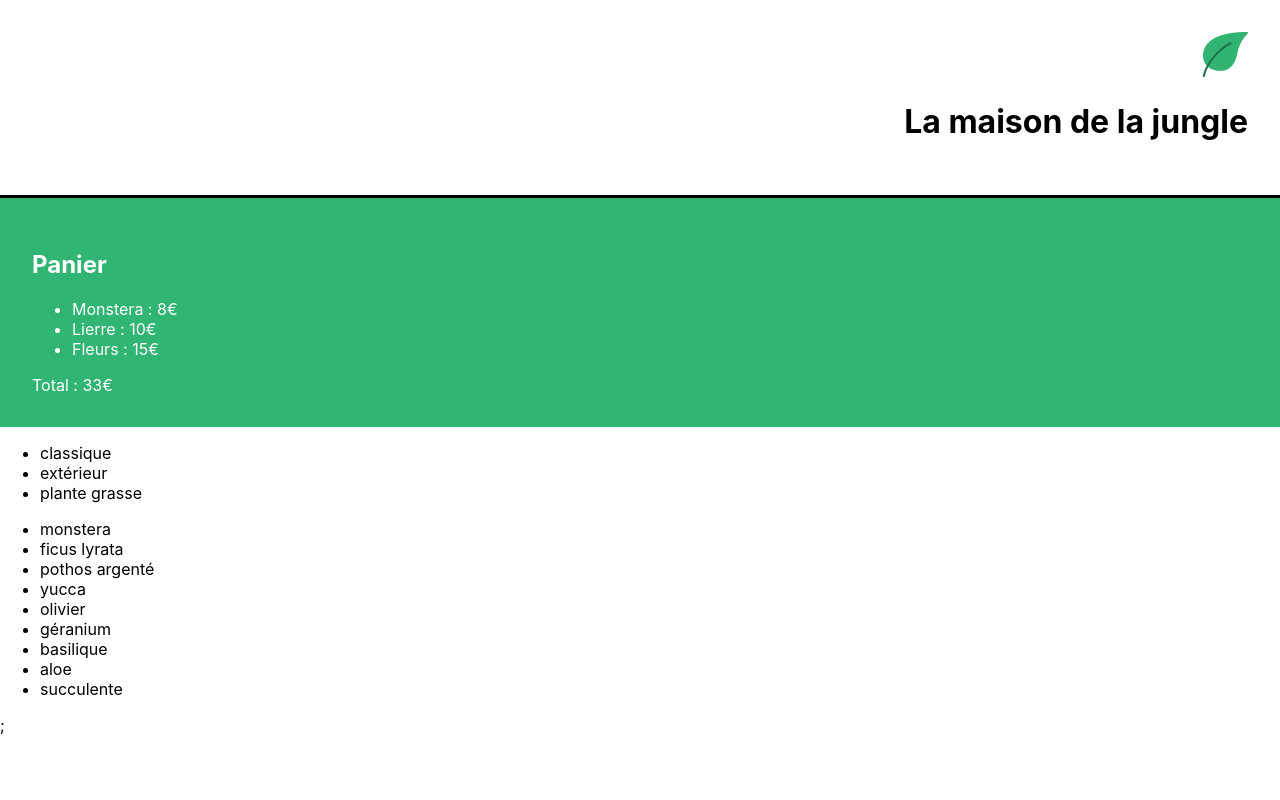
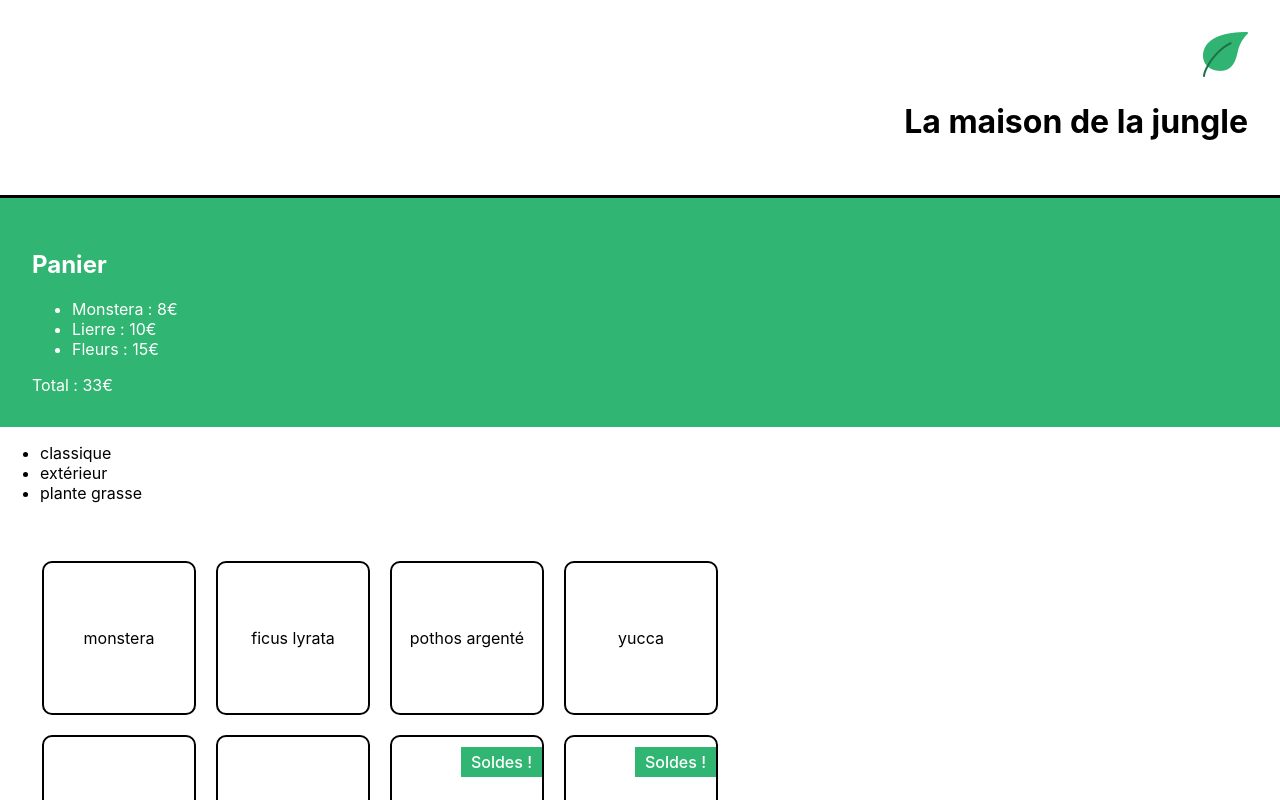
Before and after one commit to JB-Doffemont/React_practice, a React (Create React App) app in the folder react_shop/: page / in a window 1280 px wide. Shown: the top 800 px of the page. Built offline with nearby package versions, Linux system fonts and the light colour scheme.

Commit message:
soldes component + style

```diff
--- a/react_shop/src/components/ShoppingList.js
+++ b/react_shop/src/components/ShoppingList.js
@@ -1,4 +1,6 @@
 import { plantList } from "../data/plantList";
+import "../styles/shoppingList.css";
+import Soldes from "./Soldes";
 
 function ShoppingList() {
   // Recupération des catégories uniques du tableau d'objet
@@ -13,12 +15,8 @@
           </div>
         ))}
       </ul>
-      <ul>
-        {plantList.map((plant) => (
-          <div key={plant.id}>
-            <li>{plant.name}</li>
-          </div>
-        ))}
+      <ul className="lmj-plant-list">
+        <Soldes />
       </ul>
     </div>
   );
--- /dev/null
+++ b/react_shop/src/components/Soldes.js
@@ -0,0 +1,18 @@
+import { plantList } from "../data/plantList";
+
+function Soldes() {
+  return plantList.map((plant) => (
+    <div key={plant.id}>
+      <div>
+        <li className="lmj-plant-item">
+          {plant.name}
+          <div>
+            {plant.isSpecialOffer && <div className="lmj-sales">Soldes !</div>}
+          </div>
+        </li>
+      </div>
+    </div>
+  ));
+}
+
+export default Soldes;
--- a/react_shop/src/data/plantList.js
+++ b/react_shop/src/data/plantList.js
@@ -33,11 +33,13 @@
     name: "basilique",
     category: "extérieur",
     id: "7ie",
+    isSpecialOffer: true,
   },
   {
     name: "aloe",
     category: "plante grasse",
     id: "8fp",
+    isSpecialOffer: true,
   },
   {
     name: "succulente",
--- /dev/null
+++ b/react_shop/src/styles/shoppingList.css
@@ -0,0 +1,30 @@
+.lmj-plant-list {
+	list-style-type: none;
+	padding: 32px;
+	display: flex;
+	flex-wrap: wrap;
+	max-width: 800px;
+}
+
+.lmj-plant-item {
+	border: solid 2px black;
+	border-radius: 10px;
+	height: 150px;
+	width: 150px;
+	margin: 10px;
+	display: flex;
+	align-items: center;
+	justify-content: center;
+	flex-direction: column;
+	position: relative;
+}
+
+.lmj-sales {
+	position: absolute;
+	right: 0px;
+	top: 10px;
+	font-weight: 500;
+	color: white;
+	padding: 5px 10px;
+	background-color: #31b572;
+}
```
